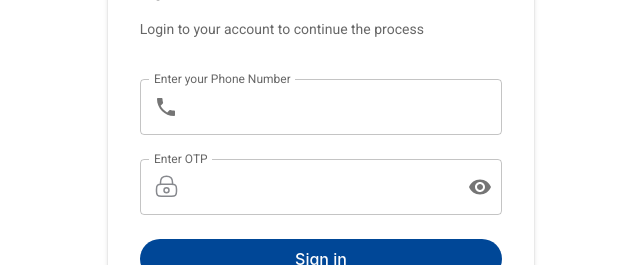
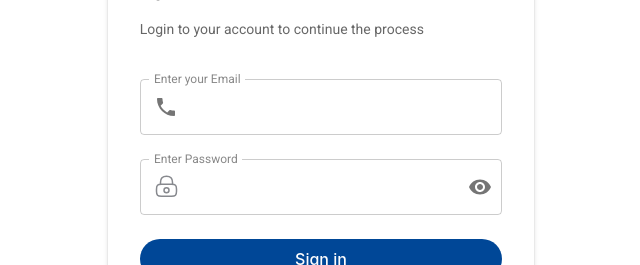
Before and after one commit to XyvinTech/KSSIA_FRONTEND, a React (Vite) app: page / in a window 1280 px wide. Shown: the part 300-565 px from the top of the page, without its empty margins (319-959 px from the left). Built offline with nearby package versions, Linux system fonts and the light colour scheme.

Commit message:
pagination-product,member

```diff
--- /dev/null
+++ b/src/api/admin-api.js
@@ -0,0 +1,14 @@
+import axios from "axios";
+import { toast } from "react-toastify";
+
+const baseURL = "http://43.205.89.79/api/v1/";
+export const getLogin = async (datas) => {
+  try {
+    const response = await axios.post(`${baseURL}auth/login`, datas);
+
+    toast.success(response.data.message);
+    return response.data;
+  } catch (error) {
+    console.error(error.response.data.message);
+  }
+};
--- a/src/api/axios-interceptor.js
+++ b/src/api/axios-interceptor.js
@@ -1,13 +1,11 @@
 import axios from "axios";
-import CONSTANTS from "../constants";
+
 const axiosInstance = axios.create({
-  baseURL: CONSTANTS.BASE_URL,
-  //   baseURL: "https://support.acuteangle.io/"
+  baseURL: "http://43.205.89.79/api/v1/",
 });
 axiosInstance.interceptors.request.use(
   (config) => {
-    const token =
-      "eyJhbGciOiJIUzI1NiIsInR5cCI6IkpXVCJ9.eyJzdWIiOiIxMjM0NTY3ODkwIiwidXNlcklkIjoiSm9obiBEb2UiLCJpYXQiOjE1MTYyMzkwMjJ9.gw7m0eu3gxSoavEQa4aIt48YZVQz_EsuZ0nJDrjXKuI";
+    const token = localStorage.getItem("token");
     if (token) {
       config.headers.Authorization = `Bearer ${token}`;
     }
--- a/src/pages/Admin/Members/MembersPage.jsx
+++ b/src/pages/Admin/Members/MembersPage.jsx
@@ -20,8 +20,9 @@ export default function MembersPage() {
   const [deleteOpen, setDeleteOpen] = useState(false);
   const [isChange, setIsChange] = useState(false);
   const [userData, setUserData] = useState([]);
-
+  const [total, setTotal] = useState(0);
   const { deleteUsers } = useMemberStore();
+  const [pageNo, setPageNo] = useState(1);
   const [userId, setUserId] = useState(null);
   const userColumns = [
     { title: "Name", field: "full_name", padding: "none" },
@@ -41,6 +42,7 @@ export default function MembersPage() {
         return;
       }
       setUserData(response.data.data);
+      setTotal(response.data.totalCount);
     }
     fetchUserData();
   }, [isChange]);
@@ -170,8 +172,11 @@ export default function MembersPage() {
             <StyledTable
               columns={userColumns}
               data={userData}
+              totalCount={total}
               onView={handleView}
               member
+              pageNo={pageNo}
+              setPageNo={setPageNo}
               onSelectionChange={handleSelectionChange}
               onModify={handleEdit}
               onDeleteRow={handleRowDelete}
--- a/src/pages/Admin/Products/ProductsPage.jsx
+++ b/src/pages/Admin/Products/ProductsPage.jsx
@@ -20,6 +20,8 @@ export default function MembersPage() {
   const [productData, setProductData] = useState([]);
   const [productId, setProductId] = useState(null);
   const { deleteProducts } = useProductsStore();
+  const [pageNo, setPageNo] = useState(1);
+  const [total, setTotal] = useState(0);
   useEffect(() => {
     async function init() {
       const response = await axiosInstance.get(CONSTANTS.PRODUCTS_API);
@@ -28,6 +30,7 @@ export default function MembersPage() {
         return;
       }
       setProductData(response.data.data);
+      setTotal(response.data.totalCount);
     }
     init();
   }, [isChange]);
@@ -152,6 +155,9 @@ export default function MembersPage() {
               onDeleteRow={handleRowDelete}
               onDelete={handleDelete}
               onModify={handleEdit}
+              totalCount={total}
+              pageNo={pageNo}
+              setPageNo={setPageNo}
             />{" "}
             <RemoveProduct
               open={removeOpen}
--- a/src/pages/Admin/Signin/SignIn.jsx
+++ b/src/pages/Admin/Signin/SignIn.jsx
@@ -1,4 +1,4 @@
-import React, { useState } from 'react';
+import React, { useState } from "react";
 import {
   Box,
   Grid,
@@ -8,39 +8,57 @@ import {
   InputAdornment,
   IconButton,
   Link,
-} from '@mui/material';
-import { Visibility, VisibilityOff, Phone} from '@mui/icons-material';
-import kssiaImage from '../../../assets/images/kssia.png';
-import { StyledButton } from '../../../ui/StyledButton';
-import TextField from '@mui/material/TextField';
+  CircularProgress,
+} from "@mui/material";
+import { Visibility, VisibilityOff, Phone } from "@mui/icons-material";
+import kssiaImage from "../../../assets/images/kssia.png";
+import { StyledButton } from "../../../ui/StyledButton";
+import TextField from "@mui/material/TextField";
 import { ReactComponent as Lock } from "../../../assets/icons/Lock.svg";
 import { useNavigate } from "react-router-dom";
-
-
+import { getLogin } from "../../../api/admin-api";
+import { Controller, useForm } from "react-hook-form";
 
 const SignIn = () => {
   const navigate = useNavigate();
+  const {
+    control,
+    handleSubmit,
+    formState: { errors },
+  } = useForm();
   const [showOTP, setShowOTP] = useState(false);
   const [error, setError] = useState(false);
-
-  const handleSubmit = (event) => {
-    event.preventDefault();
-
+  const [loading, setLoading] = useState(false);
+  const onSubmit = async (data) => {
+    try {
+      setLoading(true);
+      const formData = {
+        email: data.phone,
+        password: data.otp,
+      };
+      const user = await getLogin(formData);
+      localStorage.setItem("token", user.data.token);
+      navigate("/dashboard");
+    } catch (error) {
       setError(true);
-  };
-  const handleView2 = (id) => {
-
-    navigate(`/dashboard`);
+      console.error("Login error", error);
+    } finally {
+      setLoading(false);
+    }
   };
 
   return (
     <Grid container justifyContent="center" alignItems="center" height="100vh">
-      <Grid item xs={12} sm={8} md={6} lg={4} >
-        <Box sx={{ p: 4, bgcolor: '#FFFFFF', borderRadius: 5, boxShadow:2}}>
-          <Stack spacing={3} justifyContent="center" alignItems={'center'} >
+      <Grid item xs={12} sm={8} md={6} lg={4}>
+        <Box sx={{ p: 4, bgcolor: "#FFFFFF", borderRadius: 5, boxShadow: 2 }}>
+          <Stack spacing={3} justifyContent="center" alignItems={"center"}>
             <img src={kssiaImage} alt="KSSIA" width={"133px"} height="36px" />
           </Stack>
-          <Stack direction={'column'} spacing={2} sx={{ marginTop: 8, marginBottom: 5}}>
+          <Stack
+            direction={"column"}
+            spacing={2}
+            sx={{ marginTop: 8, marginBottom: 5 }}
+          >
             <Typography variant="h5" align="left">
               Sign In
             </Typography>
@@ -50,50 +68,109 @@ const SignIn = () => {
           </Stack>
 
           <Stack spacing={3}>
-            <form onSubmit={handleSubmit}>
+            <form onSubmit={handleSubmit(onSubmit)}>
               <Stack spacing={3}>
+                <Controller
+                  name="phone"
+                  control={control}
+                  defaultValue=""
+                  rules={{ required: "Email is required" }}
+                  render={({ field }) => (
                     <TextField
+                      {...field}
                       fullWidth
-                  id="outlined-basic"
-                  label="Enter your Phone Number"
+                      label="Enter your Email"
                       variant="outlined"
+                      error={!!errors.phone}
+                      helperText={errors.phone ? errors.phone.message : ""}
                       InputProps={{
                         startAdornment: (
                           <InputAdornment position="start">
                             <Phone color="action" />
                           </InputAdornment>
                         ),
+                        sx: {
+                          "& .MuiOutlinedInput-notchedOutline": {
+                            borderColor: "rgba(0, 0, 0, 0.2)",
+                          },
+                          "&:hover .MuiOutlinedInput-notchedOutline": {
+                            borderColor: "rgba(0, 0, 0, 0.2)",
+                          },
+                          "&.Mui-focused .MuiOutlinedInput-notchedOutline": {
+                            borderColor: "rgba(0, 0, 0, 0.2)",
+                          },
+                        },
+                      }}
+                      InputLabelProps={{
+                        sx: {
+                          color: "#888888",
+                          "&.Mui-focused": {
+                            color: "#000000",
+                          },
+                        },
                       }}
                     />
-
+                  )}
+                />
+                <Controller
+                  name="otp"
+                  control={control}
+                  defaultValue=""
+                  rules={{ required: "Password is required" }}
+                  render={({ field }) => (
                     <TextField
+                      {...field}
                       fullWidth
-                  id="outlined-basic"
-                  label="Enter OTP"
+                      label="Enter Password"
                       variant="outlined"
-                  type={showOTP ? 'text' : 'password'}
+                      type={showOTP ? "password" : "text"}
+                      error={!!errors.otp}
+                      helperText={errors.otp ? errors.otp.message : ""}
                       InputProps={{
                         startAdornment: (
-                      <InputAdornment position="start"  >
-                        <Lock color="action"   />
+                          <InputAdornment position="start">
+                            <Lock color="action" />
                           </InputAdornment>
-
                         ),
                         endAdornment: (
                           <InputAdornment position="end">
-                        <IconButton onClick={() => setShowOTP(!showOTP)} edge="end">
+                            <IconButton
+                              onClick={() => setShowOTP(!showOTP)}
+                              edge="end"
+                            >
                               {showOTP ? <VisibilityOff /> : <Visibility />}
                             </IconButton>
                           </InputAdornment>
                         ),
+                        sx: {
+                          "& .MuiOutlinedInput-notchedOutline": {
+                            borderColor: "rgba(0, 0, 0, 0.2)",
+                          },
+                          "&:hover .MuiOutlinedInput-notchedOutline": {
+                            borderColor: "rgba(0, 0, 0, 0.2)",
+                          },
+                          "&.Mui-focused .MuiOutlinedInput-notchedOutline": {
+                            borderColor: "rgba(0, 0, 0, 0.2)",
+                          },
+                        },
                       }}
+                      InputLabelProps={{
+                        sx: {
+                          color: "#888888",
+                          "&.Mui-focused": {
+                            color: "#000000",
+                          },
+                        },
+                      }}
+                    />
+                  )}
                 />
                 {error && (
                   <Typography color="error" variant="body2">
                     Username or OTP is incorrect
                   </Typography>
                 )}
-               <StyledButton name="Sign in" variant="primary" onClick={handleView2}>
+                <StyledButton name={loading ?   <CircularProgress/>: "Sign in" } variant="primary">
                   SignIn
                 </StyledButton>
               </Stack>
@@ -104,7 +181,6 @@ const SignIn = () => {
               Forgot Your Password?
             </Link>
           </Grid>
-
         </Box>
       </Grid>
     </Grid>
```
Also changed, not shown: src/ui/StyledTable.jsx (+37 -6 lines). Lines whose indentation alone changed are shown as unchanged.
